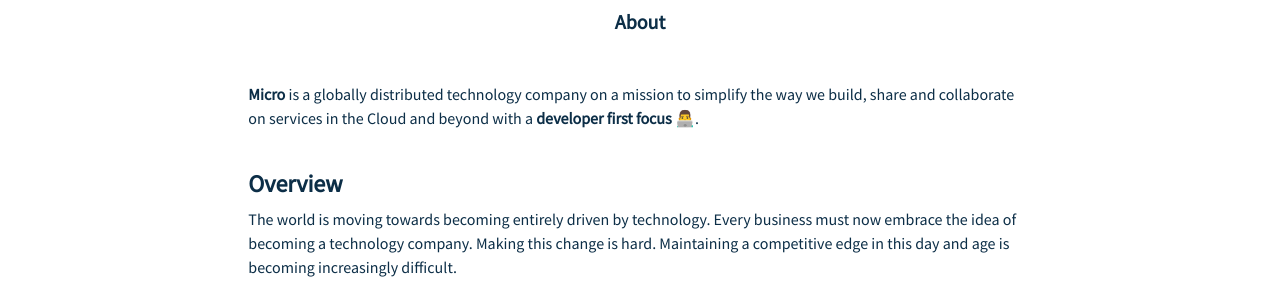
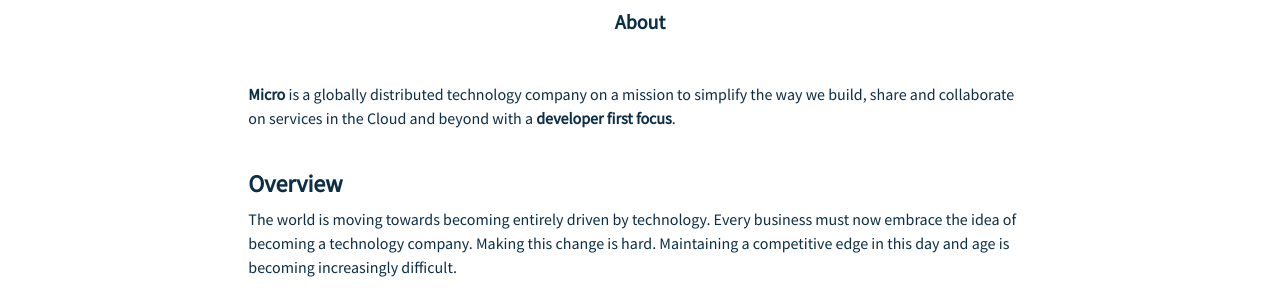
Before and after one commit to micro-community/go-micro-v2-doc, a Jekyll site: the page about/index.html, which Jekyll copies as it is, in a window 1280 px wide and 900 px high. Shown: the part 188-487 px from the top of the window. Built offline with Jekyll 4.4.1, drawn with Linux system fonts in a browser that asks for light colours; nearby versions of some CDN libraries.

Commit message:
update about

```diff
--- a/about/index.html
+++ b/about/index.html
@@ -57,7 +57,7 @@
 		    <div>
   			<p><b>Micro</b> is a globally distributed technology company on a mission to
 			simplify the way we build, share and collaborate on services in the
-			Cloud and beyond with a <b>developer first focus</b> 👨‍💻.</p>
+			Cloud and beyond with a <b>developer first focus</b>.</p>
 
 			<br>
 			<h4><b>Overview</b></h4>
@@ -113,10 +113,6 @@
 			could work on and scale independently of each other. Each team became responsible for
 			the delivery of their particular service which others may come to use through common APIs.</p>
 
-			<div class="text-center">
-			    <img src="https://micro.mu/docs/images/micro-service-architecture.png" style="width: 100%; height: auto;" />
-			</div>
-			<br>
 			<p>We've seen through first hand experience that microservice systems enable faster development cycles,
 			improved productivity and superior scalable systems.</p>
 
```
